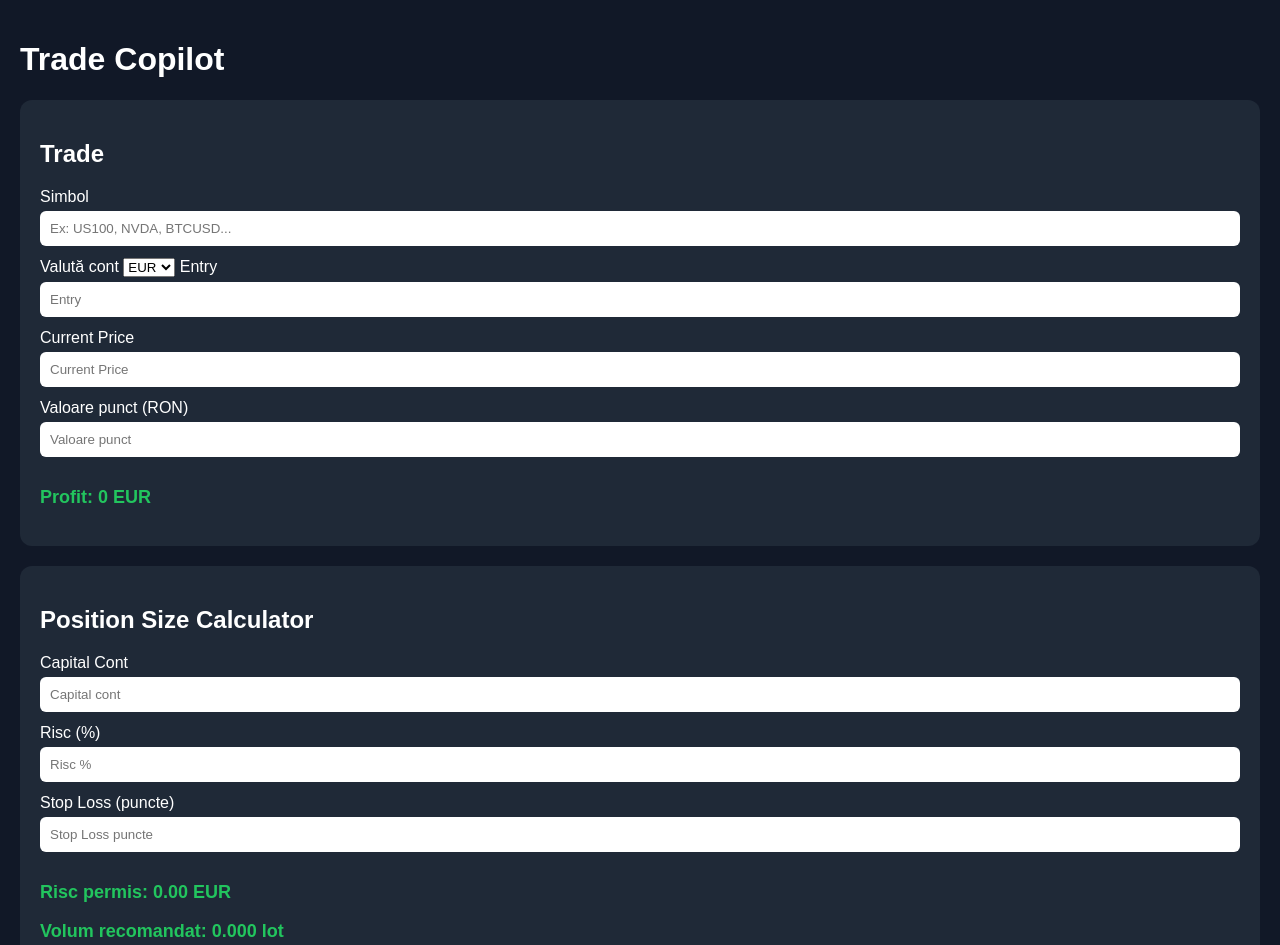
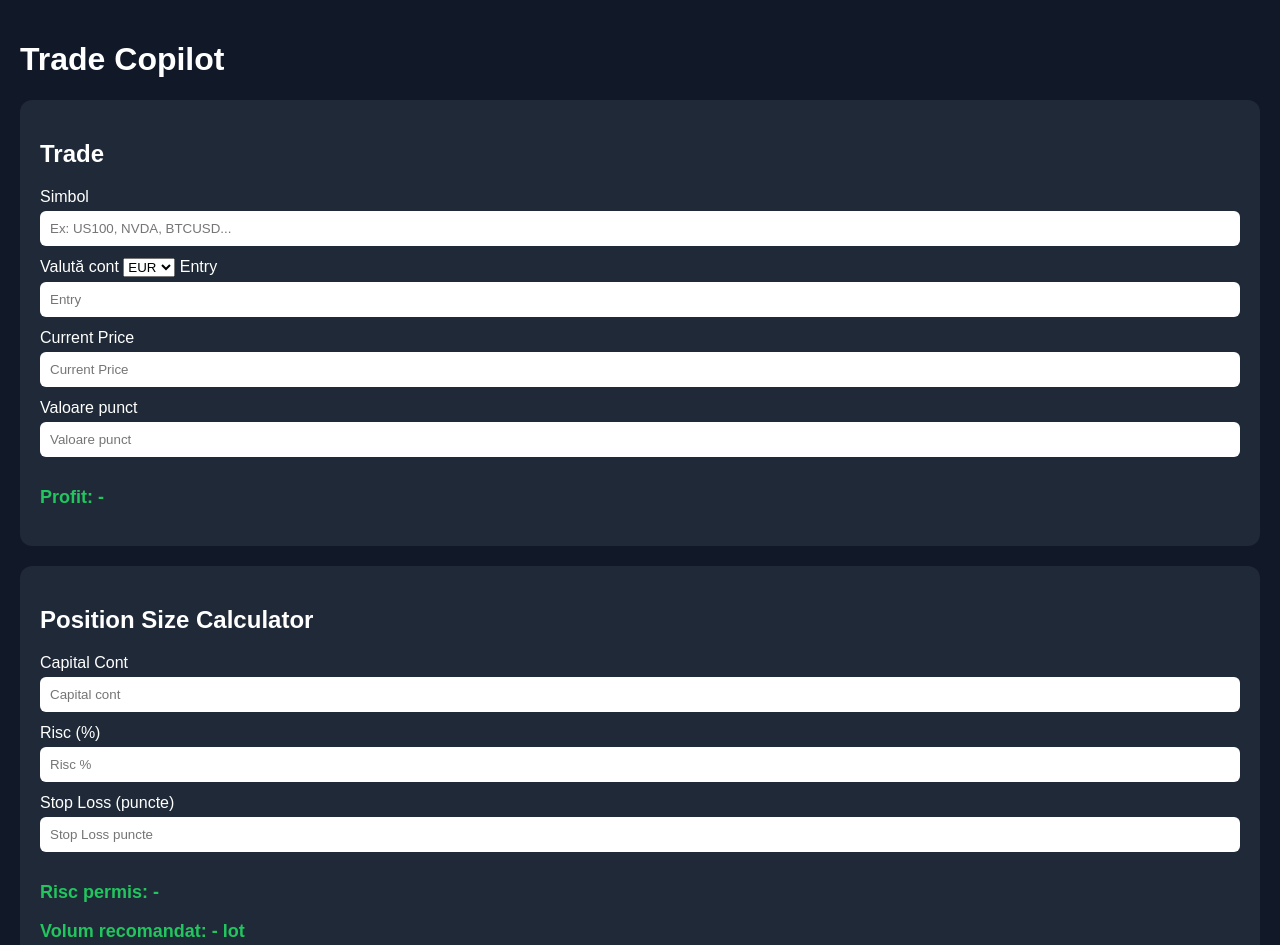
Before and after one commit to md-group/trade-copilot, a plain HTML site: page index.html in a window 1280 px wide. Shown: the top 945 px of the page. Drawn offline with nearby package versions, Linux system fonts and the light colour scheme.

Commit message:
Stabilize empty form state and remove simulator

```diff
--- a/index.html
+++ b/index.html
@@ -118,7 +118,7 @@ canvas{
     placeholder="Current Price"
 >
 
-<label>Valoare punct (RON)</label>
+<label>Valoare punct</label>
 <input
     id="pip"
     type="number"
@@ -178,13 +178,25 @@ Volum recomandat:
 <h2>Risk / Reward</h2>
 
 <label>Entry</label>
-<input id="rrEntry" type="number" placeholder="Entry">
+<input
+    id="rrEntry"
+    type="number"
+    placeholder="Entry"
+>
 
 <label>Stop Loss</label>
-<input id="rrStop" type="number" placeholder="Stop Loss">
+<input
+    id="rrStop"
+    type="number"
+    placeholder="Stop Loss"
+>
 
 <label>Take Profit</label>
-<input id="rrTarget" type="number" placeholder="Take Profit">
+<input
+    id="rrTarget"
+    type="number"
+    placeholder="Take Profit"
+>
 
 <p class="result">
 R:R:
@@ -387,13 +399,17 @@ function calculate(){
     (entry-current)*pip;
 
     document.getElementById("profit").innerText =
-    profit.toFixed(0) + " " + currency;
+    (entry > 0 && current > 0)
+    ? profit.toFixed(0) + " " + currency
+    : "-";
 
     const allowedRisk =
     capital*(riskPercent/100);
 
     document.getElementById("allowedRisk").innerText =
-    allowedRisk.toFixed(2) + " " + currency;
+    (capital > 0 && riskPercent > 0)
+    ? allowedRisk.toFixed(2) + " " + currency
+    : "-";
 
     const riskPerLot =
     stopPoints*pip;
@@ -404,7 +420,9 @@ function calculate(){
     : 0;
 
     document.getElementById("recommendedVolume").innerText =
-    recommendedVolume.toFixed(3);
+    riskPerLot > 0
+    ? recommendedVolume.toFixed(3)
+    : "-";
 
     if(recommendedVolume < 0.02){
 
```
